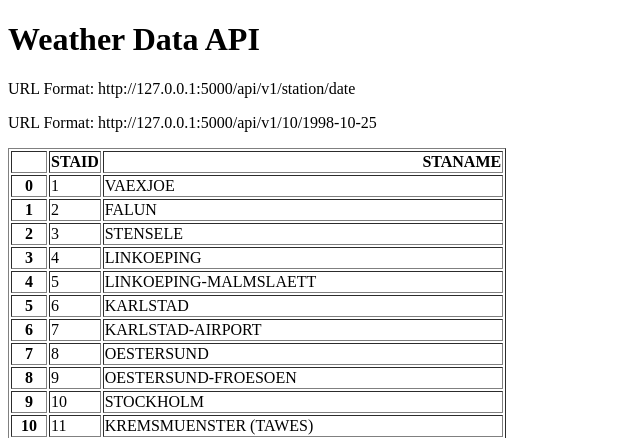
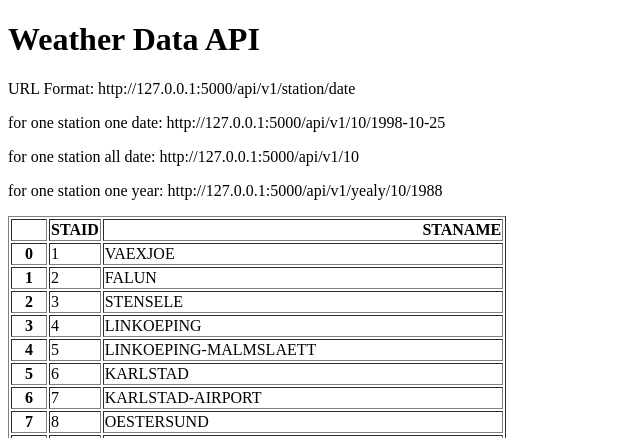
Before and after one commit to SeyarHariri/weather_api, a Flask app: page / in a window 1280 px wide. Shown: the top 438 px of the page, without its empty margins (0-640 px from the left). Run offline with Flask 2, Linux system fonts and the light colour scheme.

Commit message:
Add URL endpoints for yearly and all dates

```diff
--- a/main.py
+++ b/main.py
@@ -3,22 +3,39 @@ import pandas as pd
 
 app = Flask(__name__)
 
-station = pd.read_csv("data_small/stations.txt", skiprows=17)
-station = station[["STAID", "STANAME                                 "]]
+stations = pd.read_csv("data_small/stations.txt", skiprows=17)
+stations = stations[["STAID", "STANAME                                 "]]
+
+
 @app.route("/")
 def home():
-    return render_template("home.html", data=station.to_html())
+    return render_template("home.html", data=stations.to_html())
 
 
 @app.route("/api/v1/<station>/<date>")
 def about(station, date):
     filename = "data_small/TG_STAID" + str(station).zfill(6) + ".txt"
     df = pd.read_csv(filename, skiprows=20, parse_dates=["    DATE"])
-    temperature = df.loc[df["    DATE"] == date]["   TG"].squeeze()/10
+    temperature = df.loc[df["    DATE"] == date]["   TG"].squeeze() / 10
     return {"station": station,
             "date": date,
             "temperature": temperature}
 
 
+@app.route("/api/v1/<station>")
+def all_data(station):
+    filename = "data_small/TG_STAID" + str(station).zfill(6) + ".txt"
+    df = pd.read_csv(filename, skiprows=20, parse_dates=["    DATE"])
+    result = df.to_dict(orient="records")
+    return result
+
+@app.route("/api/v1/yealy/<station>/<year>")
+def yearly(station, year):
+    filename = "data_small/TG_STAID" + str(station).zfill(6) + ".txt"
+    df = pd.read_csv(filename, skiprows=20)
+    df["    DATE"] = df["    DATE"].astype(str)
+    result = df[df["    DATE"].str.startswith(str(year))].to_dict(orient="records")
+    return result
+
 if __name__ == "__main__":
     app.run(debug=True)
--- a/templates/home.html
+++ b/templates/home.html
@@ -7,7 +7,9 @@
 <body>
 <h1>Weather Data API</h1>
 <p>URL Format: http://127.0.0.1:5000/api/v1/station/date</p>
-<p>URL Format: http://127.0.0.1:5000/api/v1/10/1998-10-25</p>
+<p>for one station one date: http://127.0.0.1:5000/api/v1/10/1998-10-25</p>
+<p>for one station all date: http://127.0.0.1:5000/api/v1/10</p>
+<p>for one station one year: http://127.0.0.1:5000/api/v1/yealy/10/1988</p>
 <p>{{data | safe}}</p>
 </body>
 </html>
```
